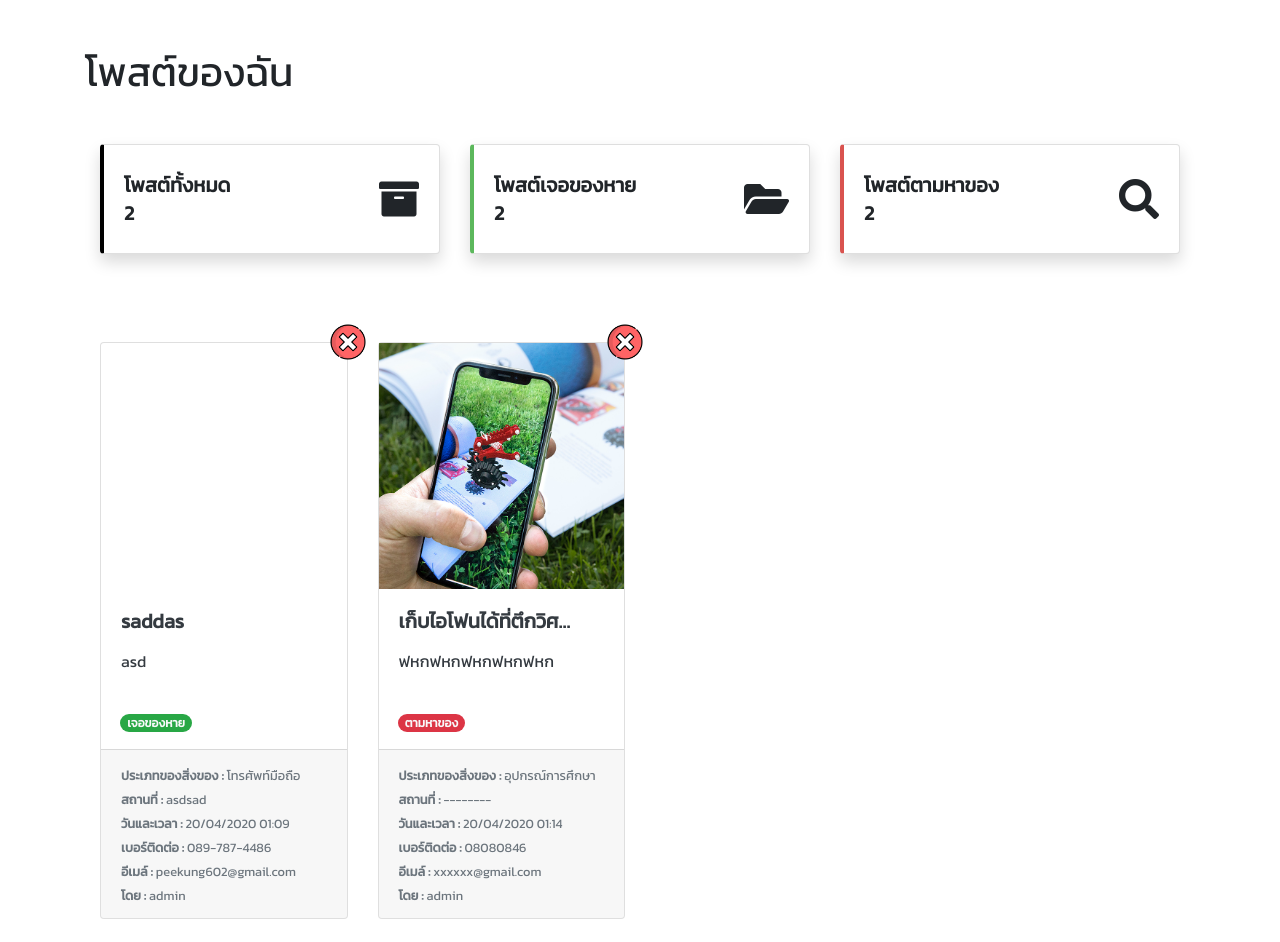
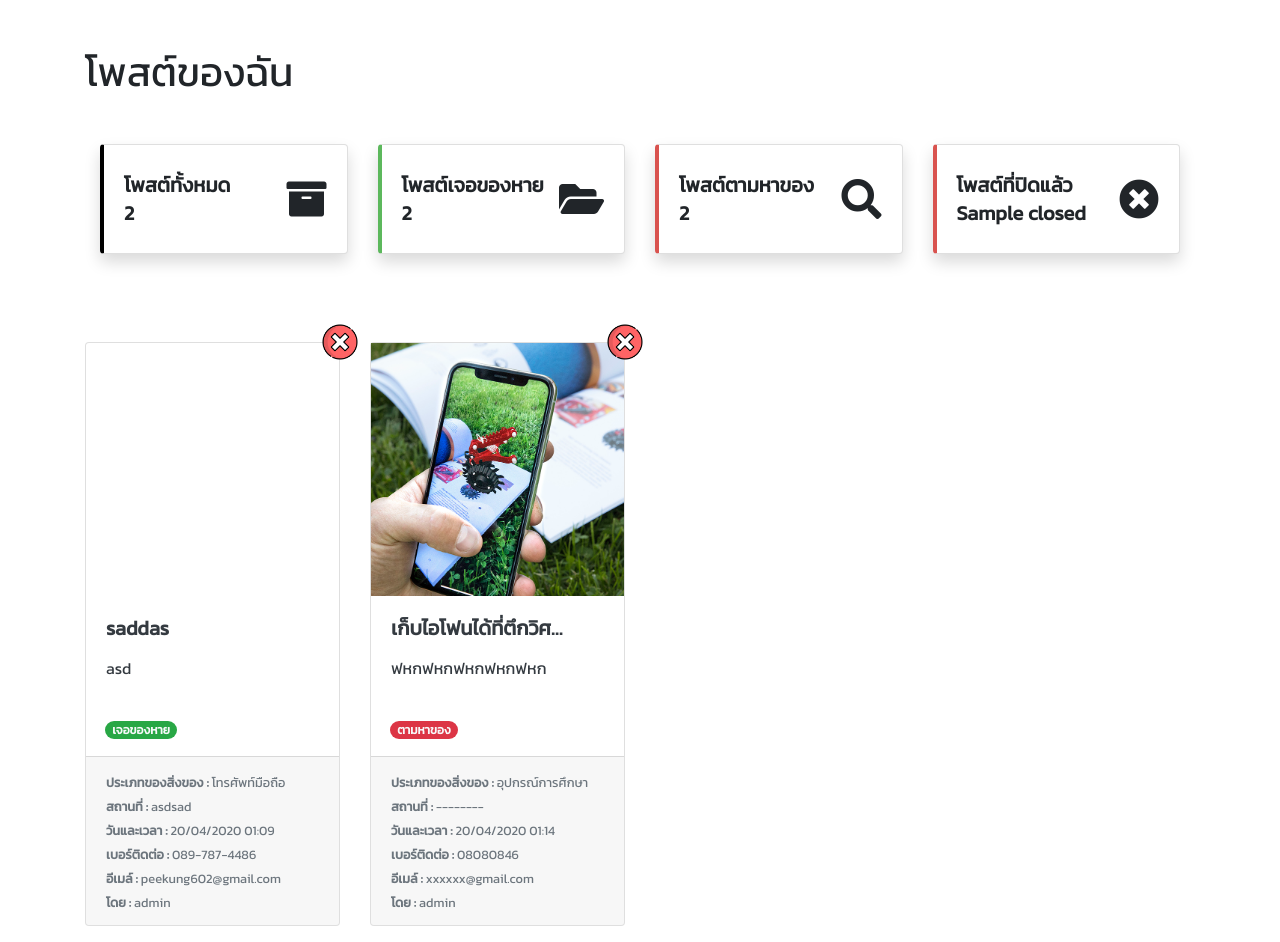
Before and after one commit to peetck/lost-and-found, a Django app: template lost-and-found/accounts/templates/my_posts.html in a window 1280 px wide. Shown: the part 75-1017 px from the top of the page. Before the commit the page ends 994 px from the top, so only its background shows below. Run offline with Django 3.2, Linux system fonts and the light colour scheme; a user stored in the database is signed in; data comes from the database, SQL or seed files in the repository; both versions use the stored data as it was after the commit; tables that the repository leaves empty hold one stand-in row (values such as "Sample post"); the template is opened without the code that fills it: values that come from a table or form of the project are taken from there, most other values are stand-ins (such as "Sample title", 1, 10 or a date in 2020); some libraries are stand-ins or nearby versions.

Commit message:
ีupdate

```diff
--- a/lost-and-found/accounts/templates/my_posts.html
+++ b/lost-and-found/accounts/templates/my_posts.html
@@ -14,6 +14,7 @@
     <h5 class='mb-5'>
         <div class="container">
             <div class="row">
+
                 <div class="col mb-4 rotate-img">
                     <div class="card shadow h-100 py-2" style="border-left:.25rem solid black !important">
                         <div class="card-body">
@@ -24,13 +25,16 @@
                                         {{ posts|length }}
                                     </div>
                                 </div>
+
                                 <div class="col-auto">
                                     <i class="fas fa-archive fa-2x"></i>
                                 </div>
+
                             </div>
                         </div>
                     </div>
                 </div>
+
                 <div class="col mb-4 rotate-img">
                     <div class="card shadow h-100 py-2" style="border-left:.25rem solid #5cb85c !important">
                         <div class="card-body">
@@ -65,7 +69,26 @@
                         </div>
                     </div>
                 </div>
-            </div>
+                <div class="col mb-4 rotate-img">
+                            <div class="card shadow h-100 py-2" style="border-left:.25rem solid #d9534f !important">
+                                <div class="card-body">
+                                    <div class="row no-gutters align-items-center">
+                                        <div class="col mr-2">
+                                            <div class="font-weight-bold text-uppercase mb-1">โพสต์ที่ปิดแล้ว</div>
+                                            <div class="h5 mb-0 font-weight-bold text-gray-800">
+                                                {{ closed }}
+                                            </div>
+                                        </div>
+                                        <div class="col-auto">
+                                            <i class="fas fa-times-circle fa-2x"></i>
+                                        </div>
+                                    </div>
+                                </div>
+                            </div>
+                        </div>
+                    </div>
+                </div>
+
         </div>
     </h5>
     {% endif %}
```
Also changed, not shown: lost-and-found/db.sqlite3.
